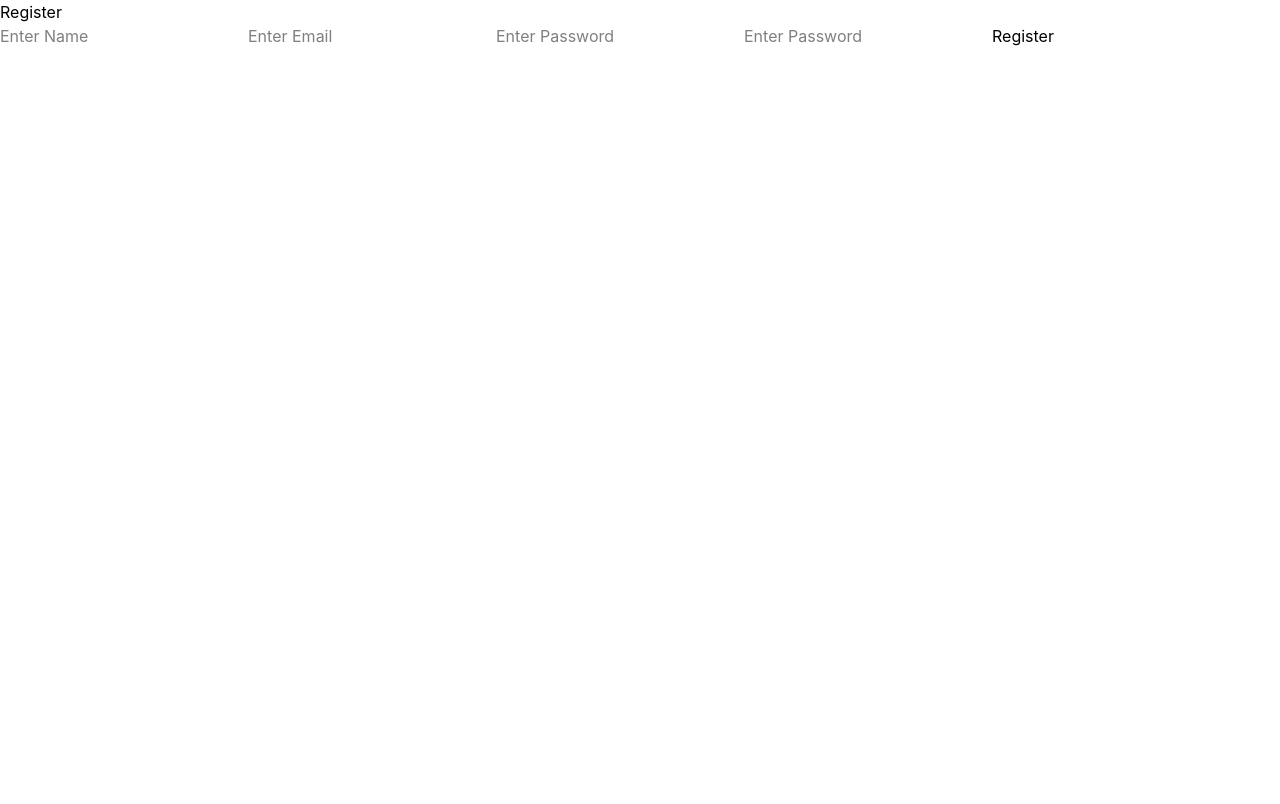
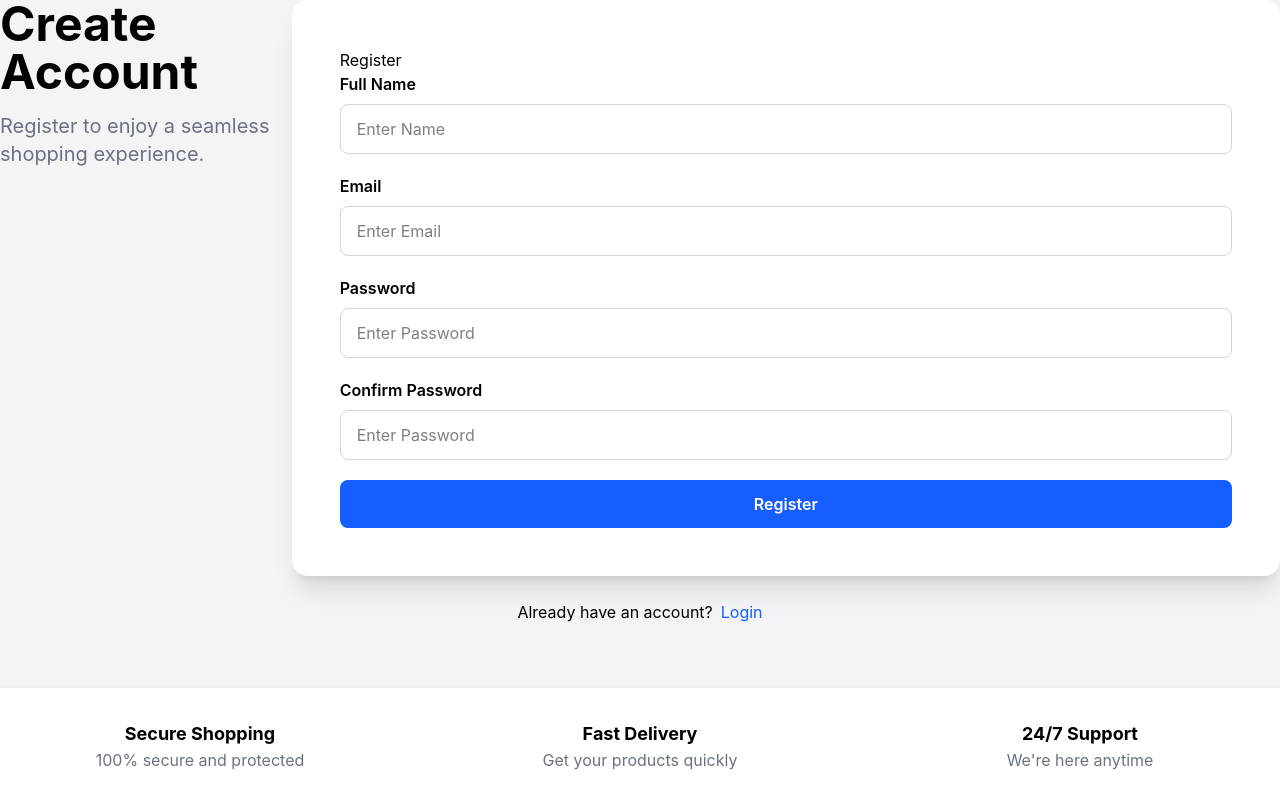
Before and after one commit to neethunair078-sys/ShopKart, a React (Vite) app: page /register in a window 1280 px wide. Built offline with nearby package versions, Linux system fonts and the light colour scheme.

Commit message:
Register UI

```diff
--- a/src/pages/Register.jsx
+++ b/src/pages/Register.jsx
@@ -5,13 +5,13 @@ import { useState } from "react";
 function Register() {
     const [name, setName] = useState("");
 
-    const [email,setEmail] = useState("");
+    const [email, setEmail] = useState("");
 
     const [password, setPassword] = useState("");
 
-    const [confirmPassword, setConfirmPassword]= useState("");
+    const [confirmPassword, setConfirmPassword] = useState("");
 
-    function handleRegister(){
+    function handleRegister() {
         console.log("Register")
 
         if (name === "") {
@@ -30,32 +30,91 @@ function Register() {
             alert("confirm ypur Password")
             return;
         }
-        if (password !== confirmPassword){
+        if (password !== confirmPassword) {
             alert("Passwords do not match")
             return;
         }
-         alert("Registration Successful");
+        alert("Registration Successful");
     }
 
 
     return (
+
         <>
 
-            <h1>Register</h1>
-
-            <input type="name" placeholder="Enter Name" value={name} onChange={(e)=>setName(e.target.value)}/>
-            <input type="email" placeholder="Enter Email" value={email} onChange={(e)=>setEmail(e.target.value)}/>
-            <input type="password" placeholder="Enter Password" value={password} onChange={(e)=>setPassword(e.target.value)}/>
-            <input type="password" placeholder="Enter Password" value={confirmPassword} onChange={(e)=>setConfirmPassword(e.target.value)}/>
-
-            <button onClick={handleRegister}>Register</button>
+            <div className="min-h-screen bg-gray-100">
 
 
+                <div className="flex justify-center">
+
+                    <div>
+                        <h1 className="text-5xl font-bold mb-4">
+                            Create Account
+                        </h1>
+
+                        <p className="text-gray-500 text-xl mb-10">
+                            Register to enjoy a seamless shopping experience.
+                        </p>
+                    </div>
 
 
+                    <div>
+                        <div className="bg-white shadow-xl rounded-2xl p-12">
+                            <h1>Register</h1>
+                            <label className="font-semibold">Full Name</label>
+                            <input type="name" placeholder="Enter Name" className="w-full border border-gray-300 rounded-lg px-4 py-3 mt-2 mb-5 focus:outline-none focus:ring-2 focus:ring-blue-500" value={name} onChange={(e) => setName(e.target.value)} />
+                            <label className="font-semibold">Email</label>
+                            <input type="email" placeholder="Enter Email" className="w-full border border-gray-300 rounded-lg px-4 py-3 mt-2 mb-5 focus:outline-none focus:ring-2 focus:ring-blue-500" value={email} onChange={(e) => setEmail(e.target.value)} />
+                            <label className="font-semibold">Password</label>
+                            <input type="password" placeholder="Enter Password" className="w-full border border-gray-300 rounded-lg px-4 py-3 mt-2 mb-5 focus:outline-none focus:ring-2 focus:ring-blue-500" value={password} onChange={(e) => setPassword(e.target.value)} />
+                            <label className="font-semibold">Confirm Password</label>
+                            <input type="password" placeholder="Enter Password" className="w-full border border-gray-300 rounded-lg px-4 py-3 mt-2 mb-5 focus:outline-none focus:ring-2 focus:ring-blue-500" value={confirmPassword} onChange={(e) => setConfirmPassword(e.target.value)} />
 
+                            <button className="w-full bg-blue-600 hover:bg-blue-700 text-white py-3 rounded-lg font-semibold transition" onClick={handleRegister}>Register</button>
+                        </div>
+                    </div>
+                </div>
 
+                <p className="text-center mt-6">Already have an account?
+                    <span className="text-blue-600 cursor-pointer ml-2">
+                        Login
+                    </span>
+                </p>
+                <div>
+                    <div className="grid md:grid-cols-3 gap-10 bg-white mt-16 py-8 shadow">
+
+                        <div className="text-center">
+                            <h3 className="font-bold text-lg">
+                                Secure Shopping
+                            </h3>
+                            <p className="text-gray-500">
+                                100% secure and protected
+                            </p>
+                        </div>
+
+                        <div className="text-center">
+                            <h3 className="font-bold text-lg">
+                                Fast Delivery
+                            </h3>
+                            <p className="text-gray-500">
+                                Get your products quickly
+                            </p>
+                        </div>
+
+                        <div className="text-center">
+                            <h3 className="font-bold text-lg">
+                                24/7 Support
+                            </h3>
+                            <p className="text-gray-500">
+                                We're here anytime
+                            </p>
+                        </div>
+
+                    </div>
+                </div>
+            </div>
         </>
+
     )
 };
 
--- a/src/pages/login.jsx
+++ b/src/pages/login.jsx
@@ -27,7 +27,7 @@ function Login() {
             <div className=" w-screen h-screen flex justify-center items-center ">
                 <div className="w-150 h-100 bg-blue-50 rounded-2xl flex flex-col justify-center items-center gap-6">
                     <h2 className="font-bold">Login</h2>
-                    <input className="" type="email" placeholder="Enter Email"  className="w-80 h-10 bg-white rounded-lg p-2 outline-2 outline-offset-2" value={email} onChange={(e) => setEmail(e.target.value)} />
+                    <input type="email" placeholder="Enter Email"  className="w-80 h-10 bg-white rounded-lg p-2 outline-2 outline-offset-2" value={email} onChange={(e) => setEmail(e.target.value)} />
                     <input type="Password" placeholder="Enter Password"  className="w-80 h-10 bg-white rounded-lg p-2 outline-2 outline-offset-2"  value={password} onChange={(e) => setPassword(e.target.value)} />
                     <button onClick={handleLogin}>Login</button>
                 </div>
```
